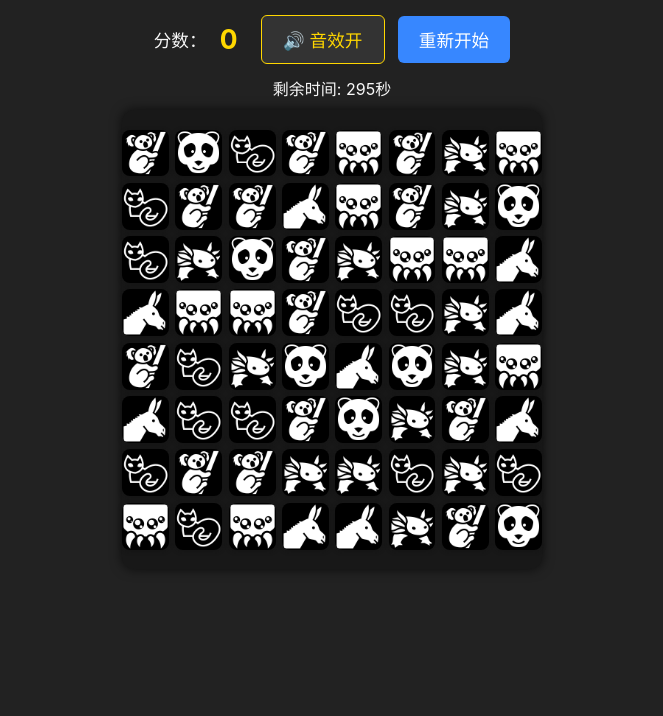
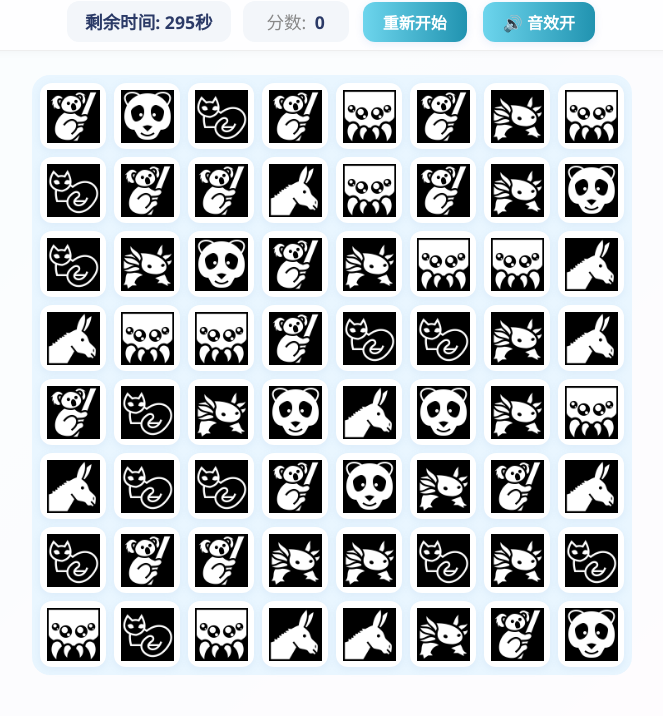
Before and after one commit to A1lll/my, a plain HTML site: page index.html in a window 1280 px wide. Shown: the part 84-800 px from the top of the page, without its empty margins (308-971 px from the left). Drawn offline with Linux system fonts and the light colour scheme.

Commit message:
更新 第二关时间 美化ui

```diff
--- a/css/style.css
+++ b/css/style.css
@@ -1,149 +1,176 @@
-/* 1. 全局设置：盒模型 + 基础字体大小 */
-html {
-  box-sizing: border-box;
-  font-size: 16px;
-}
-*, *:before, *:after {
-  box-sizing: inherit;
+:root {
+    --header-bg: rgba(255,255,255,0.8);
+    --panel-bg: rgba(255,255,255,0.95);
+    --cell-gap: 8px;
+    --border-radius: 18px;
+    --shadow: 0 4px 18px rgba(0,0,0,0.12);
+    --font-main: 'Segoe UI', 'PingFang SC', 'Microsoft YaHei', sans-serif;
 }
 
-/* 2. 页面基本样式 */
-body {
-  font-family: -apple-system, BlinkMacSystemFont, "PingFang SC", "Microsoft YaHei", "Arial", sans-serif;
-  background-color: #222;
-  color: #f8f8f8;
+html, body {
     margin: 0;
     padding: 0;
+    font-family: var(--font-main);
+    background: linear-gradient(135deg, #7fd8f7 0%, #fbc2eb 100%);
+    min-height: 100vh;
+    width: 100vw;
+    overflow-x: hidden;
+}
+
+.container {
+    width: 100vw;
+    min-height: 100vh;
+    background: var(--panel-bg);
+    display: flex;
+    flex-direction: column;
+    align-items: center;
+    overflow-x: hidden;
+}
+
+header {
+    padding: 24px 0 8px 0;
+    background: var(--header-bg);
+    box-shadow: 0 2px 8px rgba(0,0,0,0.03);
+    text-align: center;
+    border-bottom: 1px solid #eee;
+    width: 100vw;
+}
+
+h1 {
+    margin: 0 0 12px 0;
+    font-weight: 700;
+    font-size: 2.1rem;
+    color: #2b3a67;
+}
+
+.info-bar {
+    display: flex;
+    justify-content: center;
+    align-items: center;
+    gap: 12px;
+    flex-wrap: wrap;
+}
+
+.info-box {
+    background: #f3f6fa;
+    padding: 8px 18px;
+    border-radius: 12px;
+    font-weight: 600;
+    color: #2b3a67;
+    font-size: 1.1rem;
+    min-width: 70px;
     text-align: center;
 }
 
-/* 3. 标题样式 */
-h1 {
-  margin-top: 2rem;
-  font-size: 2em;
-  letter-spacing: 0.12em;
+#score::before {
+    content: "分数: ";
+    color: #888;
+    font-weight: 400;
+    margin-right: 4px;
 }
 
-/* 4. 顶部信息栏 */
-.game-info {
-  margin: 1.2rem 0 0.8rem 0;
-  font-size: 1.1em;
-  display: flex;
-  flex-wrap: wrap;
-  justify-content: center;
-  align-items: center;
-  gap: 0.75em;
+#timer {
+    min-width: 100px;
 }
 
-/* 5. 分数显示 */
-#score {
-  font-size: 1.5em;
-  font-weight: bold;
-  color: #ffd700;
+.ui-btn {
+    background: linear-gradient(90deg, #6dd5ed,#2193b0);
+    color: #fff;
+    border: none;
+    border-radius: 12px;
+    padding: 8px 20px;
+    font-size: 1rem;
+    font-weight: 600;
+    box-shadow: 0 2px 8px rgba(50,100,200,0.1);
+    cursor: pointer;
+    transition: background 0.2s, transform 0.1s;
+    margin: 0 2px;
 }
 
-/* 6. 按钮样式 */
-#restart, #sound-toggle {
-  padding: 0.6em 1.2em;
-  font-size: 1em;
-  border: none;
-  border-radius: 6px;
-  cursor: pointer;
-  transition: background 0.2s, transform 0.1s;
+.ui-btn:hover, .ui-btn:focus {
+    background: linear-gradient(90deg, #2193b0, #6dd5ed);
+    transform: translateY(-2px) scale(1.04);
 }
 
-/* 7. 按钮颜色效果 */
-#restart {
-  background: #3787ff;
-  color: #fff;
-}
-#restart:hover {
-  background: #2461c7;
-}
-#sound-toggle {
-  background: #333;
-  color: #ffd700;
-  border: 1px solid #ffd700;
-}
-#sound-toggle:hover {
-  background: #ffd700;
-  color: #333;
-}
-#restart:active, #sound-toggle:active {
-  transform: scale(0.95);
+.ui-btn:active {
+    background: #2193b0;
 }
 
-/* 8. 游戏区域：8x8 格子布局 */
-#game-grid {
-  display: grid;
-  grid-template-columns: repeat(8, 1fr);
-  gap: 0.5vw;
-  margin: auto;
-  padding: 1.2em 0;
-  background: #181818;
-  border-radius: 12px;
-  box-shadow: 0 0 12px #000a;
-  width: 96vw;
-  max-width: 420px;
+main {
+    flex: 1;
+    width: 100vw;
+    display: flex;
+    justify-content: center;
+    align-items: flex-start;
+    overflow-x: hidden;
+    box-sizing: border-box;
 }
 
-/* 9. 单个格子 */
+/* 自适应网格宽度，始终完全显示，格子自动缩放，最大600px */
+.game-grid {
+    display: grid;
+    gap: var(--cell-gap);
+    margin: 24px auto;
+    background: #e9f6ff;
+    border-radius: var(--border-radius);
+    padding: var(--cell-gap);
+    width: 96vw;
+    max-width: 600px;
+    box-sizing: border-box;
+    /* 列数和cell宽度由js动态设置 */
+}
+
 .cell {
     width: 100%;
-  aspect-ratio: 1 / 1;
-  background: #444;
-  border-radius: 8px;
-  box-shadow: 0 1px 4px #1118;
-  background-size: cover;
+    aspect-ratio: 1/1;   /* 保证正方形 */
+    background: #fff;
+    border-radius: 12px;
+    box-shadow: 0 2px 8px rgba(100,150,200,0.11);
+    background-size: 80% 80%;
+    background-repeat: no-repeat;
     background-position: center;
     cursor: pointer;
-  transition: transform 0.13s, opacity 0.2s;
+    transition: transform 0.1s, box-shadow 0.15s, opacity 0.22s;
+    outline: none;
+    position: relative;
+    overflow: hidden;
 }
 
-/* 10. 动画：新方块弹出 */
-.new-gem {
-  animation: newGemPop 0.3s;
-}
-@keyframes newGemPop {
-  0% { transform: scale(0.3); }
-  75% { transform: scale(1.18); }
-  100% { transform: scale(1); }
+.cell.selected, .cell:focus {
+    border: 2.5px solid #45c3ea;
+    box-shadow: 0 0 0 4px #97d9f6bb;
+    z-index: 2;
 }
 
-/* 11. 动画：交换失败抖动 */
-.invalid-shake {
-  animation: shake 0.5s;
+@keyframes fadeIn {
+    from { opacity: 0; transform: scale(0.8);}
+    to   { opacity: 1; transform: scale(1);}
 }
+.new-gem {
+    animation: fadeIn 0.4s;
+}
+
 @keyframes shake {
     10%, 90% { transform: translateX(-3px);}
-  20%, 80% { transform: translateX(4px);}
-  30%, 50%, 70% { transform: translateX(-7px);}
-  40%, 60% { transform: translateX(7px);}
-  100% { transform: none; }
+    20%, 80% { transform: translateX(3px);}
+    30%, 50%, 70% { transform: translateX(-6px);}
+    40%, 60% { transform: translateX(6px);}
+}
+.invalid-shake {
+    animation: shake 0.3s;
 }
 
-/* 12. ✅ 手机端适配 */
-@media (max-width: 600px) {
-  html { font-size: 14px; }
-  h1 { font-size: 1.4em; }
-  .game-info { font-size: 1em; gap: 0.4em; }
-  #score { font-size: 1.2em; }
-  #restart, #sound-toggle {
-    font-size: 1em;
-    padding: 0.5em 0.8em;
-    border-radius: 4px;
+/* 响应式 */
+@media (max-width: 700px) {
+    h1 {
+        font-size: 1.3rem;
     }
-  #game-grid {
-    max-width: 100vw;
-    gap: 2px;
-    padding: 4vw 0;
+    .info-bar {
+        gap: 2vw;
     }
-  .cell {
-    border-radius: 4px;
+    .ui-btn, .info-box {
+        font-size: 0.97rem;
+        padding: 2vw 5vw;
+        min-width: 0;
     }
 }
-
-/* 13. ✅ 小屏超小适配 */
-@media (max-width: 400px) {
-  html { font-size: 12px; }
-}
--- a/index.html
+++ b/index.html
@@ -1,20 +1,27 @@
 <!DOCTYPE html>
-<html lang="zh-CN">
+<html lang="zh">
 <head>
-  <meta charset="UTF-8">
-  <meta name="viewport" content="width=device-width, initial-scale=1.0">
-  <title>三消游戏（Match3）</title>
-  <link rel="stylesheet" href="css/style.css">
+    <meta charset="UTF-8">
+    <meta name="viewport" content="width=device-width,initial-scale=1,maximum-scale=1,user-scalable=no">
+    <title>三消游戏 Match-3</title>
+    <link rel="stylesheet" href="css/style.css">
 </head>
 <body>
-  <h1>三消小游戏</h1>
-  <div class="game-info">
-    <span>分数：</span><span id="score">0</span>
-    <!-- 音效开关按钮会自动插入在此处 -->
-    <button id="restart">重新开始</button>
-  </div>
-  <div id="game-grid"></div>
-  <script src="js/levels.js"></script> <!-- 加在前面 -->
-  <script src="js/game.js"></script>
+    <div class="container">
+        <header>
+            <h1>三消游戏</h1>
+            <div class="info-bar">
+                <div id="timer" class="info-box"></div>
+                <div id="score" class="info-box">0</div>
+                <button id="restart" class="ui-btn">重新开始</button>
+                <button id="sound-toggle" class="ui-btn">🔊 音效开</button>
+            </div>
+        </header>
+        <main>
+            <div id="game-grid" class="game-grid"></div>
+        </main>
+    </div>
+    <script src="js/levels.js"></script>
+    <script src="js/game.js"></script>
 </body>
 </html>
--- a/js/game.js
+++ b/js/game.js
@@ -1,19 +1,12 @@
-// game.js
-// 三消游戏主逻辑，支持多关卡、不同尺寸，进入下一关无空白、可正常操作
-
+// 你的 LEVELS 配置放在 js/levels.js
+// 这里自动适配屏幕宽度
 class Match3Game {
-    soundEnabled = true; // 音效开关，默认开启
+    soundEnabled = true;
 
     playSound(type) {
-        if (!this.soundEnabled) {
-            console.log(`[Sound] 已静音，跳过音效: ${type}`);
-            return;
-        }
+        if (!this.soundEnabled) return;
         const sound = this.sounds[type];
-        if (!sound) {
-            console.error(`Sound ${type} not loaded!`);
-            return;
-        }
+        if (!sound) return;
         const clonedSound = sound.cloneNode();
         clonedSound.play();
     }
@@ -40,7 +33,6 @@ class Match3Game {
         };
         this.initSoundToggle();
 
-        // 移动端音频解锁
         const unlockAudio = () => {
             Object.values(this.sounds).forEach(audio => {
                 audio.muted = true;
@@ -51,6 +43,8 @@ class Match3Game {
             });
         };
         document.addEventListener('click', unlockAudio, { once: true });
+
+        window.addEventListener("resize", () => this.setGridLayout());
     }
 
     initSoundToggle() {
@@ -59,7 +53,7 @@ class Match3Game {
             soundBtn = document.createElement('button');
             soundBtn.id = 'sound-toggle';
             soundBtn.textContent = '🔊 音效开';
-            soundBtn.style.marginLeft = '10px';
+            soundBtn.className = 'ui-btn';
             const scoreElem = document.getElementById('score');
             if (scoreElem && scoreElem.parentNode) {
                 scoreElem.parentNode.insertBefore(soundBtn, scoreElem.nextSibling);
@@ -82,9 +76,6 @@ class Match3Game {
         audio.preload = "auto";
         audio.style.display = "none";
         document.body.appendChild(audio);
-        audio.onerror = () => {
-            console.error(`[Sound] 加载失败: ${src}，请检查路径和格式`);
-        };
         return audio;
     }
 
@@ -103,8 +94,22 @@ class Match3Game {
         this.startTimer(this.levelConfig.timeLimit);
     };
 
+    setGridLayout() {
+        // 主体宽度
+        const grid = this.gameGrid;
+        const cols = this.cols;
+        // 计算gap+padding总宽度
+        const style = getComputedStyle(grid);
+        const gap = parseFloat(style.gap) || 8;
+        const pad = parseFloat(style.padding) || 8;
+        const gridWidth = Math.min(window.innerWidth * 0.96, 600); // 与css一致
+        // 每格宽度
+        const cellWidth = (gridWidth - (cols - 1) * gap - 2 * pad) / cols;
+
+        grid.style.gridTemplateColumns = `repeat(${cols}, ${cellWidth}px)`;
+    }
+
     init() {
-        this.gameGrid.style.gridTemplateColumns = `repeat(${this.cols}, 1fr)`;
         this.gameGrid.innerHTML = "";
         this.grid = this.generateValidGrid();
         for (let i = 0; i < this.rows; i++) {
@@ -117,6 +122,7 @@ class Match3Game {
                 this.gameGrid.appendChild(cell);
             }
         }
+        this.setGridLayout();
     }
 
     generateValidGrid() {
@@ -138,7 +144,6 @@ class Match3Game {
             isValid = this.validateGrid(newGrid);
         }
         if (!isValid) {
-            // 兜底，随机填满
             return Array.from({ length: this.rows }, () =>
                 Array.from({ length: this.cols }, () =>
                     Math.floor(Math.random() * this.colors) + 1
@@ -193,14 +198,14 @@ class Match3Game {
             if (this.isProcessing || !e.target.classList.contains("cell")) return;
             if (!selectedCell) {
                 selectedCell = e.target;
-                selectedCell.style.transform = "scale(1.1)";
+                selectedCell.classList.add('selected');
             } else {
                 const [r1, c1] = [parseInt(selectedCell.dataset.row), parseInt(selectedCell.dataset.col)];
                 const [r2, c2] = [parseInt(e.target.dataset.row), parseInt(e.target.dataset.col)];
                 if (this.isAdjacent(r1, c1, r2, c2)) {
                     this.swapGems(r1, c1, r2, c2);
                 }
-                selectedCell.style.transform = "";
+                selectedCell.classList.remove('selected');
                 selectedCell = null;
             }
         });
@@ -413,7 +418,7 @@ class Match3Game {
         this.grid = [];
         this.isProcessing = false;
 
-        this.init();  // 只需要重新init，不要fillEmptyCells
+        this.init();
         this.startTimer(this.levelConfig.timeLimit);
     }
 }
--- a/js/levels.js
+++ b/js/levels.js
@@ -11,7 +11,7 @@ const LEVELS = [
     rows: 9,             // 第二关行数
     cols: 9,             // 第二关列数
     colors: 7,           // 第二关宝石种类数
-    timeLimit: 300       // 第二关限时（秒）
+    timeLimit: 100       // 第二关限时（秒）
   }
 ];
 
```
Lines whose indentation alone changed are shown as unchanged.
